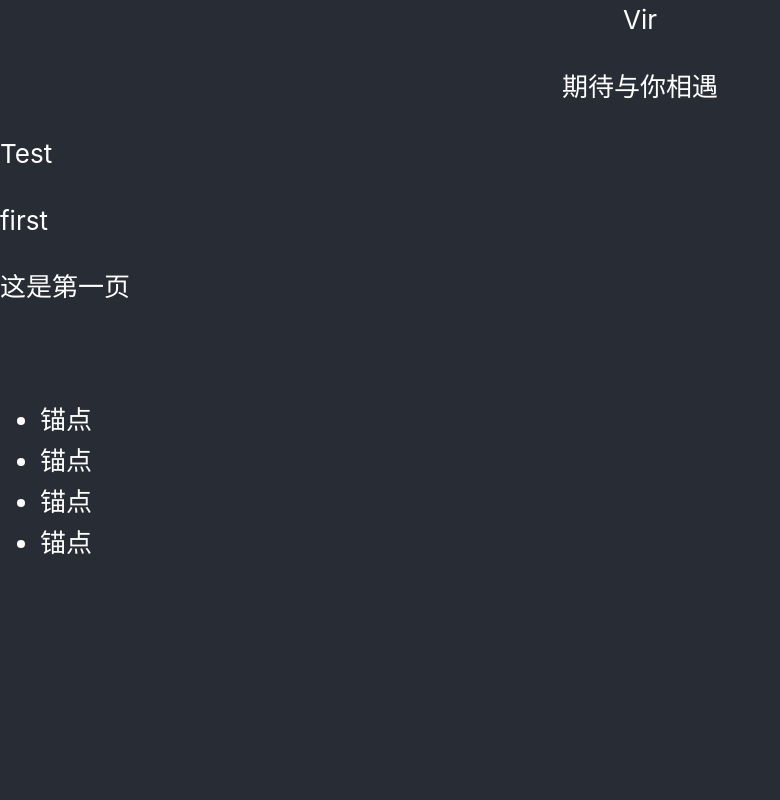
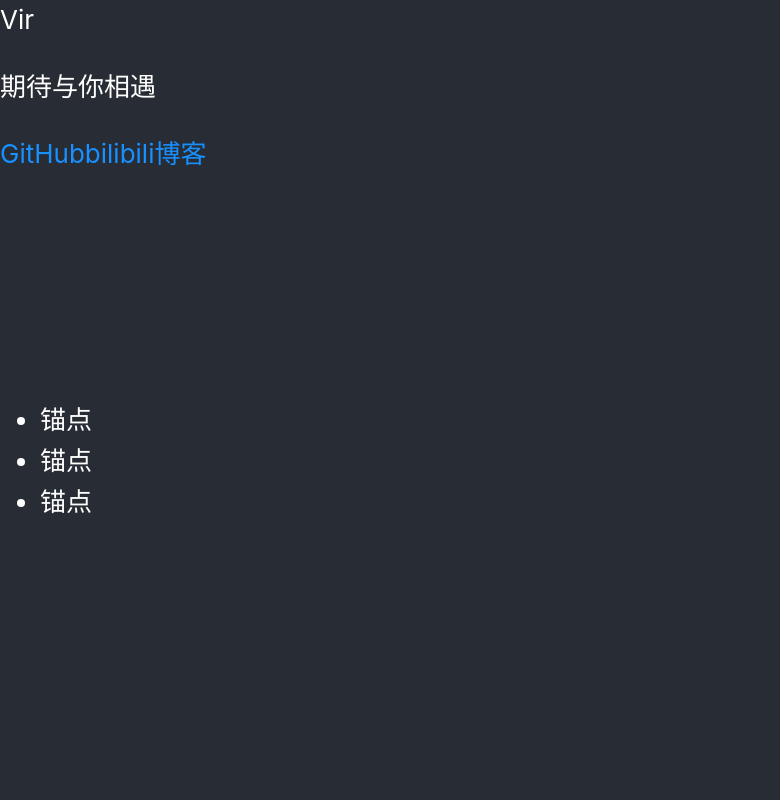
Before and after one commit to virzs/react-typescript-backstage, a React (Create React App) app: page / in a window 1280 px wide. Shown: the top 800 px of the page, without its empty margins (0-780 px from the left). Built offline with nearby package versions, Linux system fonts and the light colour scheme.

Commit message:
增加信息展示

```diff
--- a/src/page/Index/Index.tsx
+++ b/src/page/Index/Index.tsx
@@ -1,7 +1,8 @@
 import React from "react";
-import { authorData, pageData } from "../../data/main-data";
-import VFSSList from "../../components/Full_screen_scroll/List";
-import VFSSItem from "../../components/Full_screen_scroll/Item";
+import { pageData } from "@/data/main-data";
+import VFSSList from "@/components/Full_screen_scroll/List";
+import VFSSItem from "@/components/Full_screen_scroll/Item";
+import MainInfo from "@/views/Index/mainInfo";
 
 let page = pageData.map((item, index) => {
   return (
@@ -20,9 +21,12 @@ console.log(window.innerHeight);
 const Index = () => {
   return (
     <div className="Index">
-      <p>{authorData.author}</p>
-      <p>{authorData.introduction}</p>
-      <VFSSList>{page}</VFSSList>
+      <VFSSList>
+        <VFSSItem>
+          <MainInfo></MainInfo>
+        </VFSSItem>
+        {page}
+      </VFSSList>
       <a href="https://beian.miit.gov.cn/">豫ICP备18039751号</a>
     </div>
   );
--- /dev/null
+++ b/src/views/Index/mainInfo.tsx
@@ -0,0 +1,22 @@
+import React from "react";
+import { authorData } from "@/data/main-data";
+
+const Links = authorData.links.map((item, index) => {
+  return (
+    <a href={item.link} key={index}>
+      {item.name}
+    </a>
+  );
+});
+
+const MainInfo = () => {
+  return (
+    <div style={{ height: `${window.innerHeight}px` }}>
+      <p>{authorData.author}</p>
+      <p>{authorData.introduction}</p>
+      {Links}
+    </div>
+  );
+};
+
+export default MainInfo;
```
